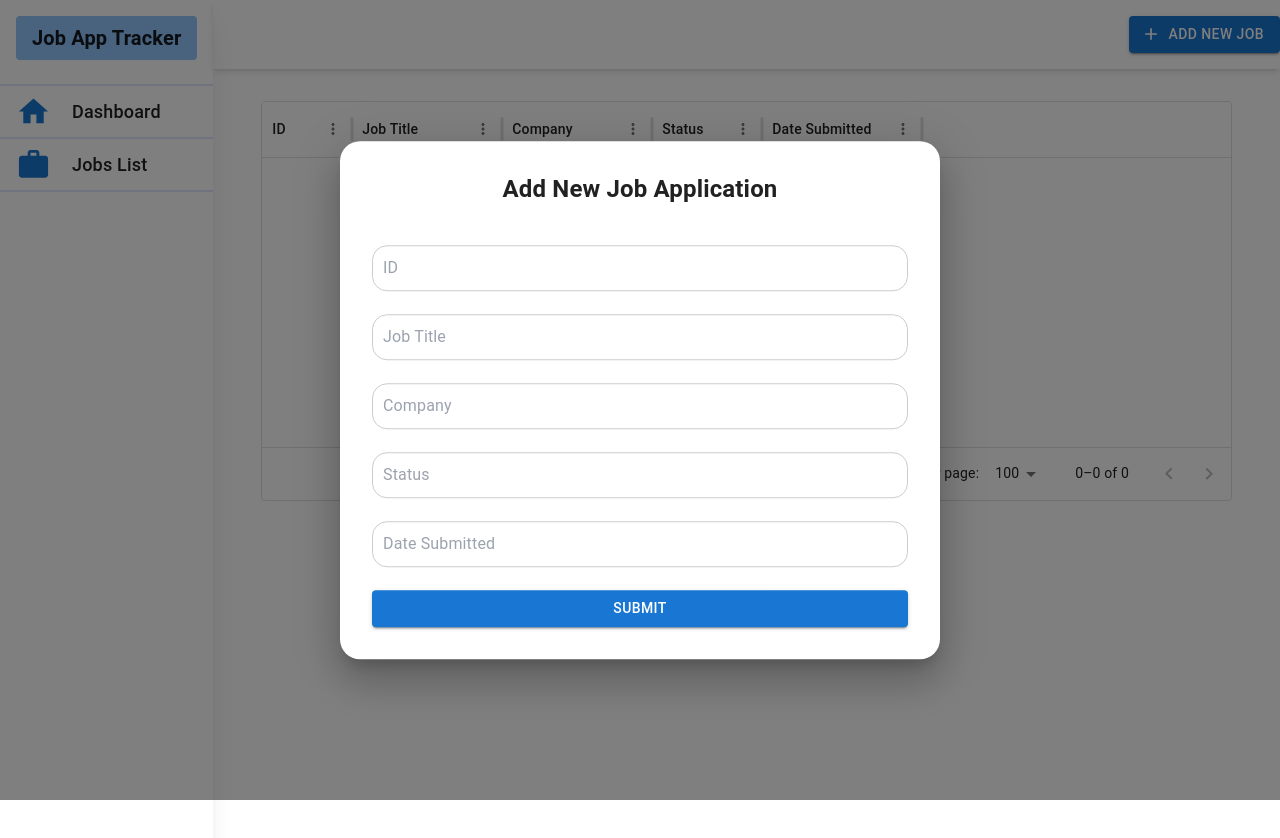
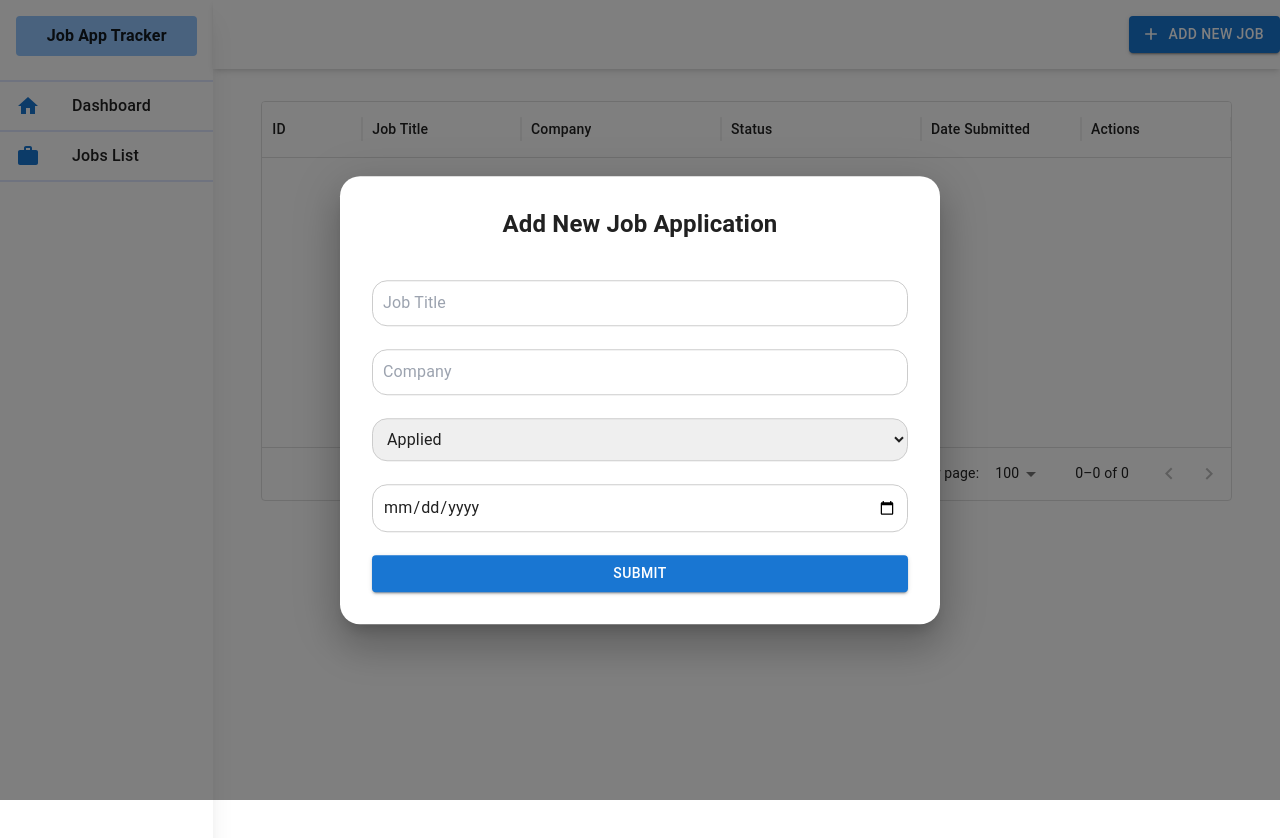
Before and after one commit to VasilisStromatias/Job-Application-Tracker, a React (Vite) app: page /jobs-list in a window 1280 px wide. Both pictures are taken after a click on the button "ADD NEW JOB". Shown: the top 838 px of the page. Built offline with nearby package versions, Linux system fonts and the light colour scheme.

Commit message:
Add the delete and edit function

```diff
--- a/src/components/AddNewJobModal.tsx
+++ b/src/components/AddNewJobModal.tsx
@@ -2,18 +2,6 @@ import { Box, Button, Stack } from "@mui/material"
 import { useForm , SubmitHandler} from "react-hook-form";
 
 import { useJobApplicationsStore } from "../store";
-
-const style = {
-    position: 'absolute',
-    top: '50%',
-    left: '50%',
-    transform: 'translate(-50%, -50%)',
-    width: 600,
-    bgcolor: 'background.paper',
-    boxShadow: 24,
-    borderRadius: 5,
-    p: 4,
-};
 
 const inputStyle ={
     width: '100%',
@@ -37,15 +25,16 @@ function AddNewJobModal({onClose}: {onClose: () => void}) {
 const addJob = useJobApplicationsStore((state) => state.addJob);
 
 const onSubmit: SubmitHandler<any> = (data) => {
-    console.log(data);
+    console.log('onAddSubmit', data);
 
     const newJob = {
-        id: parseInt(data.id),
         jobTitle: data.jobTitle,
         company: data.company,
         status: data.status,
         dateSubmitted: data.dateSubmitted
     }
+
+    console.log('newJob', newJob);
 
     addJob(newJob);
     reset();
@@ -56,21 +45,24 @@ const onSubmit: SubmitHandler<any> = (data) => {
 
   return (
     <>
-        <Box sx={style}>
         <Stack>
             <h1 className="text-2xl text-center font-bold">Add New Job Application</h1>
             <form className="mt-10 flex flex-col gap-2" onSubmit={handleSubmit(onSubmit)}>
-                    <input {...register("id")} style={inputStyle} placeholder="ID" type="text" name="id" id="Id" />
                 <input {...register("jobTitle")} style={inputStyle} placeholder="Job Title" type="text" name="jobTitle" id="JobTitle" />
                 <input {...register("company")} style={inputStyle} placeholder="Company" type="text" name="company" id="Company" />
-                    <input {...register("status")} style={inputStyle} placeholder="Status" type="text" name="status" id="Status" />
-                    <input {...register("dateSubmitted")} style={inputStyle} placeholder="Date Submitted" type="text" name="dateSubmitted" id="DateSubmitted" />
+                <select {...register("status")} style={inputStyle} name="status" id="Status">
+                    <option value="Applied">Applied</option>
+                    <option value="Interviewing">Interviewing</option>
+                    <option value="Offered">Offered</option>
+                    <option value="Rejected">Rejected</option>
+                </select>
+                <input {...register("dateSubmitted")} style={inputStyle} placeholder="Date Submitted" type="date" name="dateSubmitted" id="DateSubmitted" />
                 <Button variant="contained" color="primary" type="submit">
                     Submit
                 </Button>
             </form>
         </Stack>
-        </Box>
+
     </>
   )
 }
--- /dev/null
+++ b/src/components/EditJobModal.tsx
@@ -0,0 +1,76 @@
+import { Box, Button, Stack } from "@mui/material"
+import { useForm , SubmitHandler} from "react-hook-form";
+
+import { useJobApplicationsStore } from "../store";
+
+const inputStyle ={
+    width: '100%',
+    padding: '10px',
+    marginBottom: '15px',
+    borderRadius: '15px',
+    border: '1px solid #ccc',
+    fontSize: '16px',
+}
+
+function EditJobModal({onClose , rowData }: {onClose: () => void, rowData?: any}) {
+
+    console.log('EditJobModal data:', rowData);
+
+    const editJob = useJobApplicationsStore((state) => state.editJob);
+
+    const {
+        register,
+        handleSubmit,
+        formState: { errors },
+        reset
+    } = useForm({
+        defaultValues: {
+            jobTitle: rowData?.jobTitle || '',
+            company: rowData?.company || '',
+            status: rowData?.status || '',
+            dateSubmitted: rowData?.dateSubmitted || ''
+        }
+    });
+
+const onSubmit: SubmitHandler<any> = (data) => {
+    console.log('onEditSubmit', data);
+
+    const newJob = {
+        jobTitle: data.jobTitle,
+        company: data.company,
+        status: data.status,
+        dateSubmitted: data.dateSubmitted
+    }
+
+    console.log('newJob', newJob);
+
+    editJob(rowData.id, newJob);
+    reset();
+    onClose();
+
+}
+
+    return (
+        <>
+            <Stack>
+                <h1 className="text-2xl text-center font-bold">Edit Job Application</h1>
+                <form className="mt-10 flex flex-col gap-2" onSubmit={handleSubmit(onSubmit)}>
+                    <input {...register("jobTitle")} style={inputStyle} placeholder="Job Title" type="text" name="jobTitle" id="JobTitle" />
+                    <input {...register("company")} style={inputStyle} placeholder="Company" type="text" name="company" id="Company" />
+                    <select {...register("status")} style={inputStyle} name="status" id="Status">
+                        <option value="Applied">Applied</option>
+                        <option value="Interviewing">Interviewing</option>
+                        <option value="Offered">Offered</option>
+                        <option value="Rejected">Rejected</option>
+                    </select>
+                    <input {...register("dateSubmitted")} style={inputStyle} placeholder="Date Submitted" type="date" name="dateSubmitted" id="DateSubmitted" />
+                    <Button variant="contained" color="primary" type="submit">
+                        Submit
+                    </Button>
+                </form>
+            </Stack>
+        </>
+    )
+}
+
+export default EditJobModal
--- a/src/components/HeaderBar.tsx
+++ b/src/components/HeaderBar.tsx
@@ -1,4 +1,4 @@
-import { Button, Container, Stack } from '@mui/material'
+import { Box, Button, Container, Stack } from '@mui/material'
 import AddIcon from '@mui/icons-material/Add'
 import Modal from '@mui/material/Modal';
 import { useState } from 'react';
@@ -8,6 +8,18 @@ import AddNewJobModal from './AddNewJobModal';
 function HeaderBar() {
 
     const [openModal, setOpenModal] = useState<boolean>(false);
+
+    const style = {
+        position: 'absolute',
+        top: '50%',
+        left: '50%',
+        transform: 'translate(-50%, -50%)',
+        width: 600,
+        bgcolor: 'background.paper',
+        boxShadow: 24,
+        borderRadius: 5,
+        p: 4,
+};
 
     const handleOpen = () => {
         setOpenModal(true);
@@ -26,7 +38,9 @@ function HeaderBar() {
                         Add New Job
                     </Button>
                     <Modal open={openModal} onClose={handleClose}>
-                        <AddNewJobModal onClose={handleClose} />
+                        <Box sx={style}>
+                            <AddNewJobModal onClose={handleClose} />
+                        </Box>
                     </Modal>
                 </Stack>
             </Container>
--- a/src/components/SideBar.tsx
+++ b/src/components/SideBar.tsx
@@ -13,17 +13,17 @@ function SideBar() {
         <>
             <Container className='mt-4' disableGutters>
                 <div className="logo mx-4 mb-4">
-                    <Link className='block text-xl font-semibold bg-blue-300 text-center py-2 rounded' to="/">Job App Tracker</Link>
+                    <Link className='block text-md font-semibold bg-blue-300 text-center py-2 rounded' to="/">Job App Tracker</Link>
                 </div>
                 <nav>
                 <List>
                     <ListItem className='border-y-2  border-indigo-100' disablePadding>
                         <ListItemButton component={NavLink} to="/" end>
                             <ListItemIcon>
-                                <HomeIcon color="primary" fontSize='large' />
+                                <HomeIcon color="primary" fontSize='medium' />
                             </ListItemIcon>
                             <ListItemText primary="Dashboard" primaryTypographyProps={{
-                                fontSize : '18px',
+                                fontSize : '16px',
                                 fontWeight: '500'
                             }} />
                         </ListItemButton>
@@ -31,10 +31,10 @@ function SideBar() {
                     <ListItem className='border-b-2 border-indigo-100' disablePadding>
                         <ListItemButton component={NavLink} to="/jobs-list" end>
                             <ListItemIcon>
-                                <WorkIcon color="primary" fontSize='large' />
+                                <WorkIcon color="primary" fontSize='medium' />
                             </ListItemIcon>
                             <ListItemText primary="Jobs List" primaryTypographyProps={{
-                                fontSize : '18px',
+                                fontSize : '16px',
                                 fontWeight: '500'
                             }} />
                         </ListItemButton>
--- a/src/pages/JobsList.tsx
+++ b/src/pages/JobsList.tsx
@@ -1,42 +1,127 @@
-import { Box, Container } from '@mui/material'
+import { Box, Container, IconButton, Modal } from '@mui/material'
 import { DataGrid, GridColDef } from '@mui/x-data-grid'
 import { useJobApplicationsStore } from '../store'
+import EditIcon from '@mui/icons-material/Edit'
+import DeleteIcon from '@mui/icons-material/Delete'
+import EditJobModal from '../components/EditJobModal'
+import { useState } from 'react'
+
+  const style = {
+      position: 'absolute',
+      top: '50%',
+      left: '50%',
+      transform: 'translate(-50%, -50%)',
+      width: 600,
+      bgcolor: 'background.paper',
+      boxShadow: 24,
+      borderRadius: 5,
+      p: 4,
+  };
 
 
 function JobsList() {
 
+  const [openModal, setOpenModal] = useState<boolean>(false);
+  const [selectedRowData, setSelectedRowData] = useState<any>(null);
+
+  const jobsInfo = useJobApplicationsStore((state) => state.jobsInfo);
+  const deleteJob = useJobApplicationsStore((state) => state.deleteJob);
+
+  const handleOpen = () => {
+      setOpenModal(true);
+  }
+
+  const handleClose = () => {
+      setOpenModal(false);
+  }
+
+  const handleEdit = (row: any) => {
+    setSelectedRowData(row);
+    console.log('Selected Row Data:', row);
+    handleOpen();
+  };
+
+  const handleDelete = (id: number) => {
+    deleteJob(id);
+  };
+
   const columns: GridColDef<(typeof rows)[number]>[] = [
-  { field: 'id', headerName: 'ID', width: 90 },
+  {
+    field: 'id',
+    headerName: 'ID',
+    width: 100,
+    sortable: false,
+    resizable: false,
+    disableColumnMenu: true,
+  },
   {
     field: 'jobTitle',
     headerName: 'Job Title',
-    width: 150,
-    editable: true,
+    width: 250,
+    flex: 1,
+    sortable: false,
+    resizable: false,
+    disableColumnMenu: true,
   },
   {
     field: 'company',
     headerName: 'Company',
-    width: 150,
-    editable: true,
+    width: 200,
+    sortable: false,
+    resizable: false,
+    disableColumnMenu: true,
   },
   {
     field: 'status',
     headerName: 'Status',
-    width: 110,
-    editable: true,
+    width: 200,
+    sortable: false,
+    resizable: false,
+    disableColumnMenu: true,
+    cellClassName: (params) => `status-${params.value}`,
   },
   {
-  field: 'dateSubmitted',
-  headerName: 'Date Submitted',
-  width: 160,
+    field: 'dateSubmitted',
+    headerName: 'Date Submitted',
+    width: 160,
+    sortable: false,
+    resizable: false,
+    disableColumnMenu: true,
+  },
+  {
+    field: 'actions',
+    headerName: 'Actions',
+    width: 150,
+    sortable: false,
+    resizable: false,
+    disableColumnMenu: true,
+    renderCell: (params) => (
+      <Box>
+        <IconButton
+          color="primary"
+          size="small"
+          onClick={() => handleEdit(params.row)}
+          aria-label="edit"
+        >
+          <EditIcon />
+        </IconButton>
+        <IconButton
+          color="error"
+          size="small"
+          onClick={() => handleDelete(params.row.id)}
+          aria-label="delete"
+        >
+          <DeleteIcon />
+        </IconButton>
+      </Box>
+    ),
   }
 ];
 
-const jobsInfo = useJobApplicationsStore((state) => state.jobsInfo);
 
-const rows = jobsInfo.map((job) => (
+const rows = jobsInfo.map((job, index) => (
   {
-    id: job.id,
+    id:index + 1,
     jobTitle: job.jobTitle,
     company: job.company,
     status: job.status,
@@ -51,8 +136,14 @@ const rows = jobsInfo.map((job) => (
             <DataGrid
             rows={rows}
             columns={columns}
+            getRowId={(row) => row.id}
             />
         </Box>
+        <Modal open={openModal} onClose={handleClose}>
+            <Box sx={style}>
+                <EditJobModal onClose={handleClose} rowData={selectedRowData} />
+            </Box>
+        </Modal>
     </Container>
     </>
   )
--- a/src/store.ts
+++ b/src/store.ts
@@ -1,33 +1,30 @@
 import  {create} from "zustand"
 
-type HomeStore = {
-    count: number
-    increment: () => void
-    decrement: () => void
-}
-
 type Job = {
-    id: number
     jobTitle: string
     company: string
-    status: string
+    status: 'Applied' | 'Interviewing' | 'Offered' | 'Rejected'
     dateSubmitted: string
 }
 
 type JobApplication = {
     jobsInfo: Job[]
     addJob: (job: Job) => void
+    editJob: (id: number, updatedJob: Job) => void
+    deleteJob: (id: number) => void
 }
-
-export const useHomeStore = create<HomeStore>((set) => ({
-    count: 0,
-    increment: () => set((state) => ({count: state.count + 1})),
-    decrement: () => set((state) => ({count: state.count - 1}))
-}));
 
 export const useJobApplicationsStore = create<JobApplication>((set) => ({
     jobsInfo: [],
     addJob: (job: Job) => set((state) => ({
         jobsInfo: [...state.jobsInfo, job]
+    })),
+    editJob: (id: number, updatedJob: Job) => set((state) => ({
+        jobsInfo: state.jobsInfo.map((job, index) =>
+            index + 1 === id ? updatedJob : job
+        )
+    })),
+    deleteJob: (id: number) => set((state) => ({
+        jobsInfo: state.jobsInfo.filter((job, index) => index + 1 !== id)
     }))
 }));
```
Lines whose indentation alone changed are shown as unchanged.
